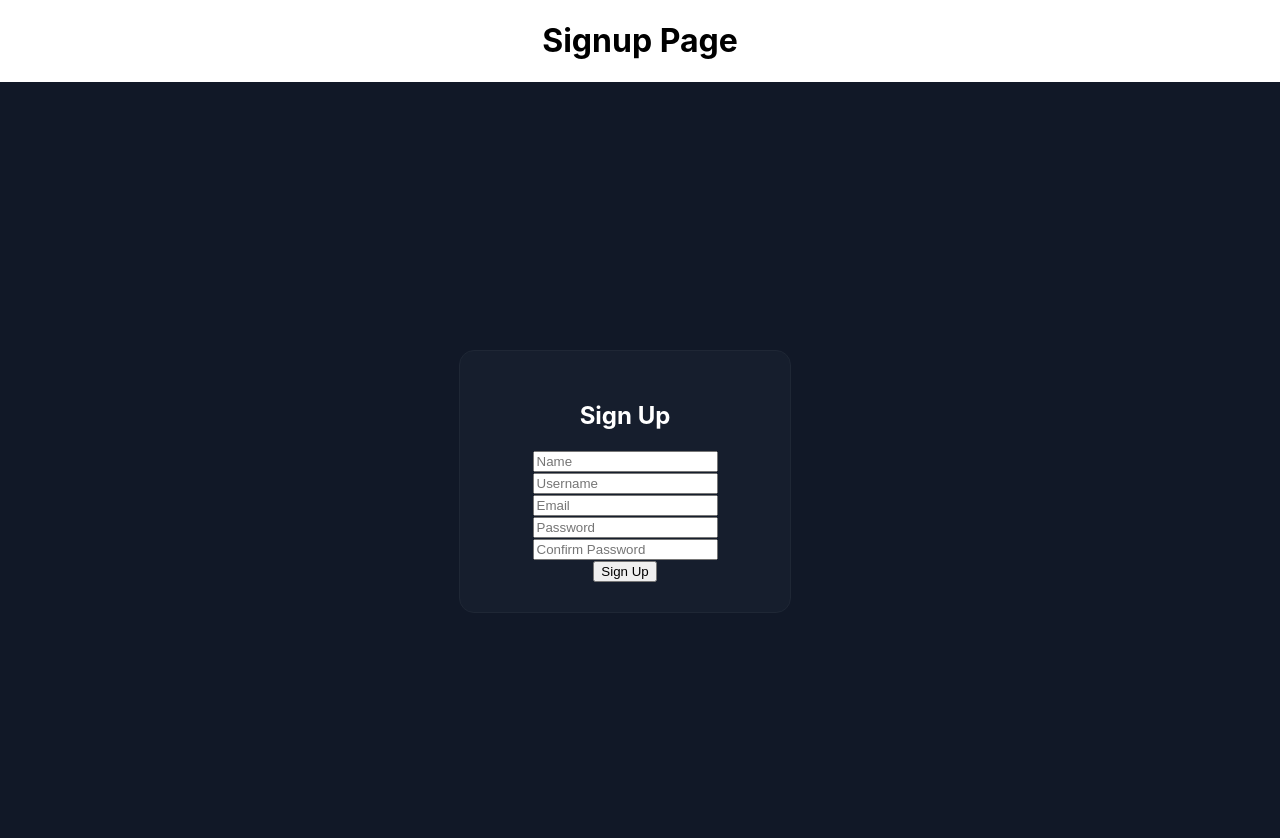
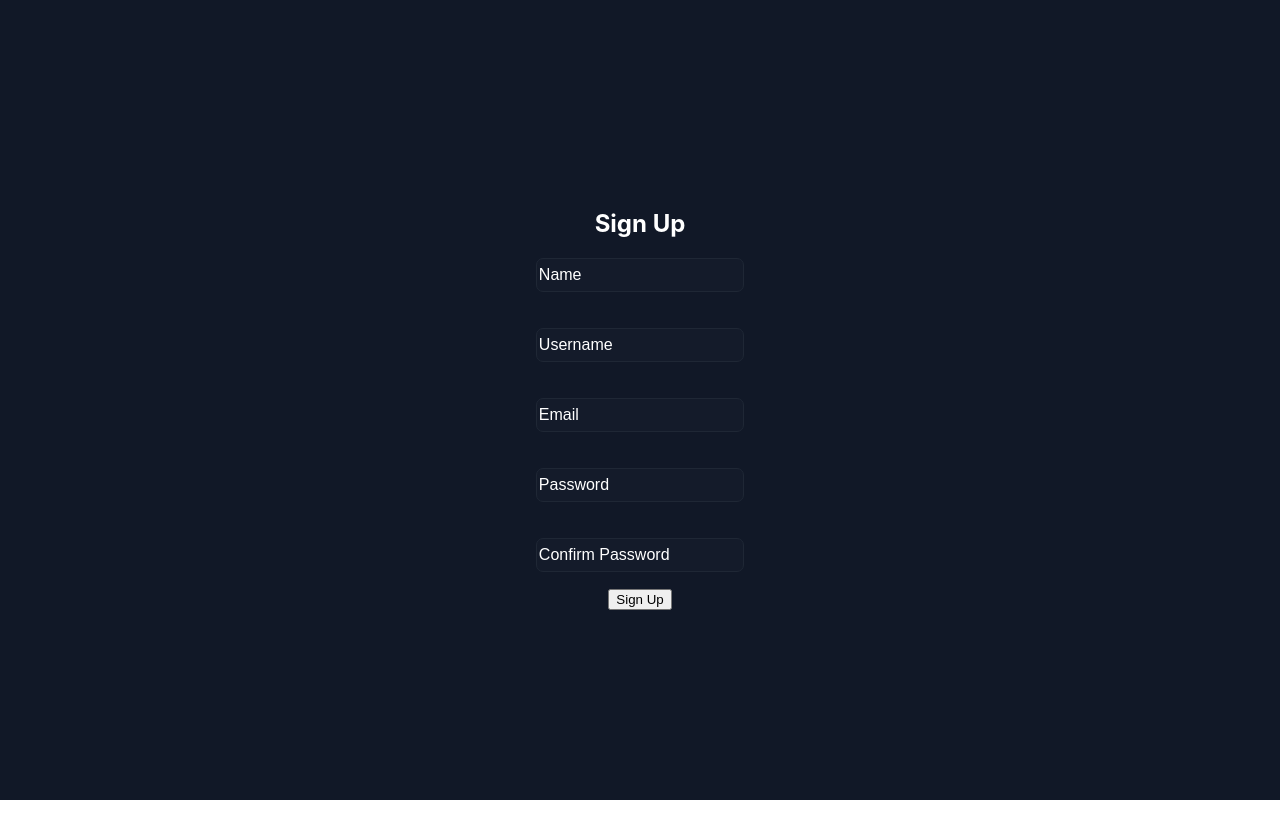
Before and after one commit to mateuscavalcant/messenger-pigeon-app-client, a React (Create React App) app in the folder web/: page /signup in a window 1280 px wide. Shown: the top 838 px of the page. After the commit the page ends 800 px from the top, so only its background shows below. Built offline with nearby package versions, Linux system fonts and the light colour scheme.

Commit message:
Renomeando as propriedades className

```diff
--- a/web/src/components/login/LoginView.tsx
+++ b/web/src/components/login/LoginView.tsx
@@ -21,7 +21,7 @@ const LoginView: React.FC<LoginViewProps> = ({
 }) => {
   return (
     <div className="container">
-      <div className="form">
+      <div className="form-login">
         <h2 className="header">Sign In</h2>
         <form onSubmit={handleSubmit}>
           <div className="field">
--- a/web/src/components/signup/SignupView.tsx
+++ b/web/src/components/signup/SignupView.tsx
@@ -35,10 +35,10 @@ const SignupView: React.FC<SignupViewProps> = ({
 
     return (
         <div className="container">
-            <div className="form">
+            <div className="form-signup">
                 <h2>Sign Up</h2>
                 <form onSubmit={handleSubmit}>
-                    <div>
+                <div className="field">
                         <input
                             type="text"
                             placeholder="Name"
@@ -46,7 +46,7 @@ const SignupView: React.FC<SignupViewProps> = ({
                             onChange={(e) => setName(e.target.value)}
                         />
                     </div>
-                    <div>
+                    <div className="field">
                         <input
                             type="text"
                             placeholder="Username"
@@ -54,7 +54,7 @@ const SignupView: React.FC<SignupViewProps> = ({
                             onChange={(e) => setUsername(e.target.value)}
                         />
                     </div>
-                    <div>
+                    <div className="field">
                         <input
                             type="email"
                             placeholder="Email"
@@ -62,7 +62,7 @@ const SignupView: React.FC<SignupViewProps> = ({
                             onChange={(e) => setEmail(e.target.value)}
                         />
                     </div>
-                    <div>
+                    <div className="field">
                         <input
                             type="password"
                             placeholder="Password"
@@ -70,7 +70,7 @@ const SignupView: React.FC<SignupViewProps> = ({
                             onChange={(e) => setPassword(e.target.value)}
                         />
                     </div>
-                    <div>
+                    <div className="field">
                         <input
                             type="password"
                             placeholder="Confirm Password"
--- a/web/src/pages/Signup.tsx
+++ b/web/src/pages/Signup.tsx
@@ -6,7 +6,6 @@ import SignupForm from "../components/signup/SignupForm";
 const Signup: React.FC = () => {
     return (
         <div>
-            <h1>Signup Page</h1>
             <SignupForm />
         </div>
 
```
